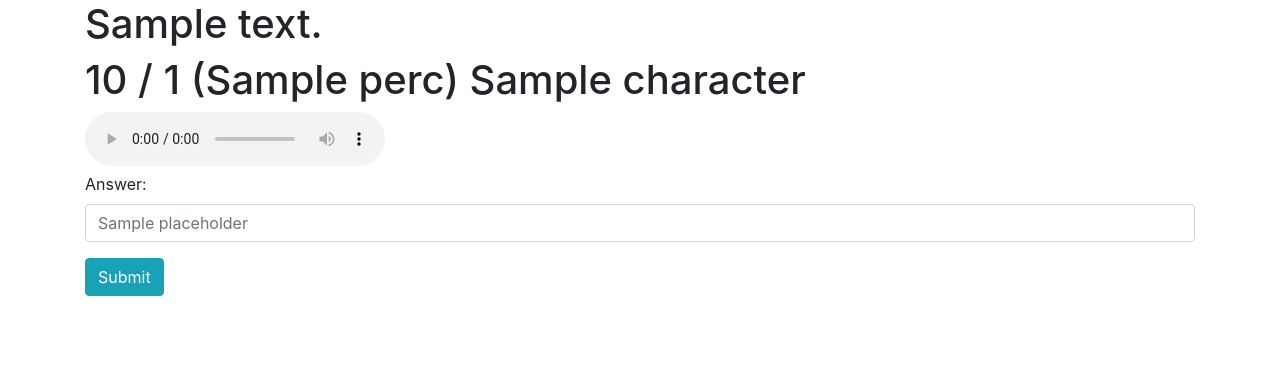
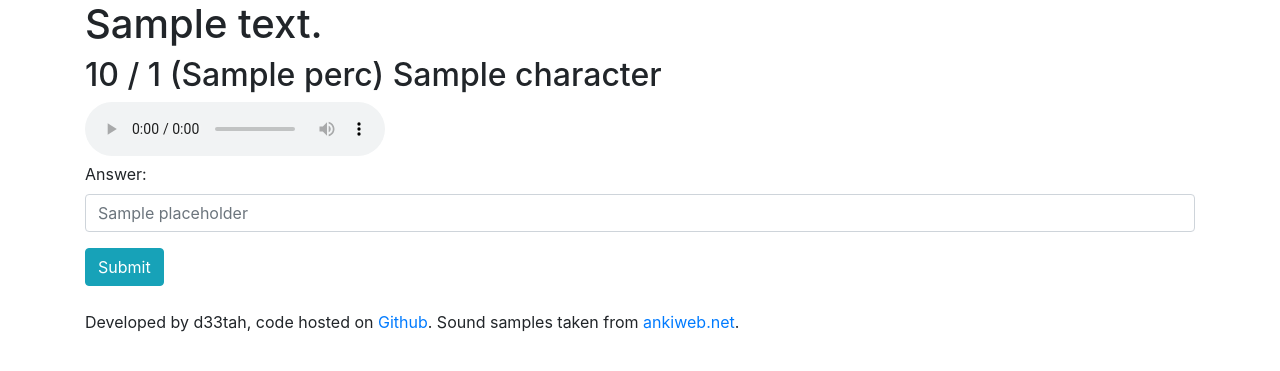
Before and after one commit to d33tah/chinese-tones, a Flask app: template templates/main.html in a window 1280 px wide. Shown: the top 371 px of the page. Run offline with Flask 2, Linux system fonts and the light colour scheme; the template is opened without the code that fills it: most values are stand-ins (such as "Sample title", 1, 10 or a date in 2020); parts of the project's set-up code (start-up, migrations or seed data) failed here and were passed over; some libraries are stand-ins or nearby versions.

Commit message:
Add a "copyright" notice.

```diff
--- a/templates/main.html
+++ b/templates/main.html
@@ -18,7 +18,7 @@
 <body>
   <main role="main" class="container">
     <h1>{{ answer }}</h1>
-    <h1>{{ score }} / {{ num_questions }} ({{ perc }}) {{ character }}</h1>
+    <h2>{{ score }} / {{ num_questions }} ({{ perc }}) {{ character }}</h2>
     <audio autoplay="autoplay" controls=
     ""><source src="{{ path }}" type="audio/mpeg"></audio>
     <form>
@@ -29,6 +29,13 @@
       </div><input type="submit" class="btn btn-info">
     </form>
   </main>
+  <footer class="page-footer font-small blue pt-4">
+    <div class="container">
+    Developed by d33tah, code hosted on
+    <a href="https://github.com/d33tah/chinese-tones">Github</a>.
+    Sound samples taken from <a href="https://ankiweb.net">ankiweb.net</a>.
+    </div>
+  </footer>
   <script src="https://code.jquery.com/jquery-3.3.1.slim.min.js"
   integrity=
   "sha384-q8i/X+965DzO0rT7abK41JStQIAqVgRVzpbzo5smXKp4YfRvH+8abtTE1Pi6jizo"
```
